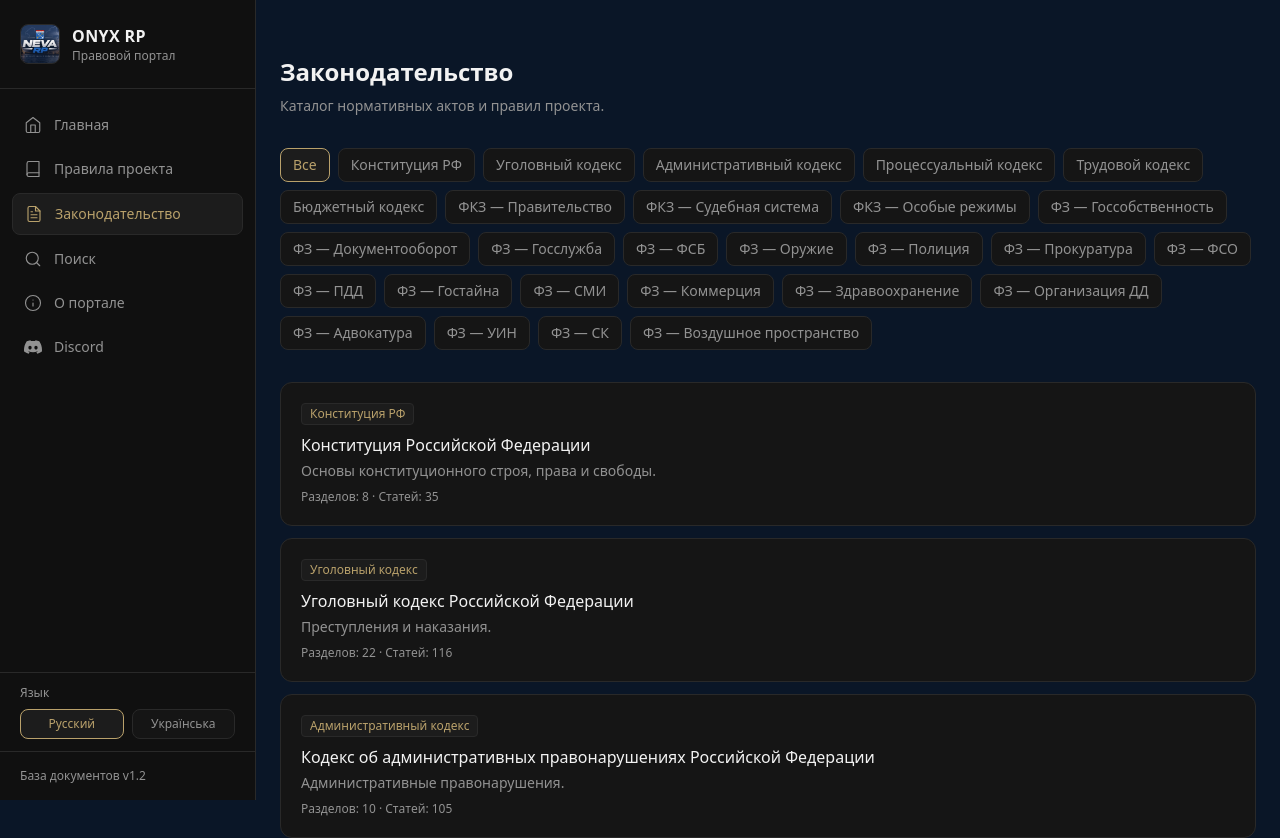
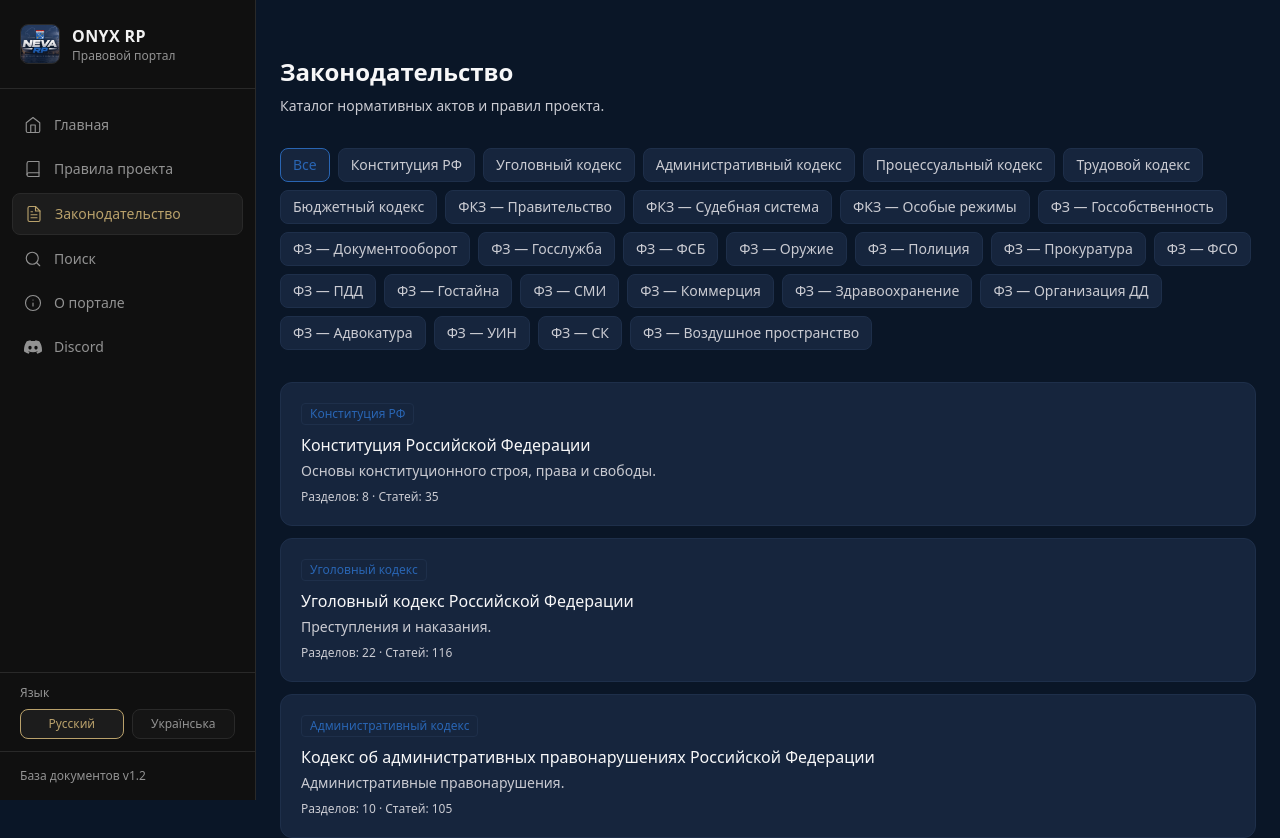
Before and after one commit to Enly52NGG/onyx, a Next.js app: page /documents in a window 1280 px wide. Shown: the top 838 px of the page. Built offline with nearby package versions, Linux system fonts and the light colour scheme.

Commit message:
Add files via upload

```diff
--- a/src/app/documents/page.tsx
+++ b/src/app/documents/page.tsx
@@ -20,8 +20,8 @@ function DocumentsContent() {
   return (
     <div className="max-w-5xl mx-auto px-6 py-10 lg:py-14">
       <div className="mb-8">
-        <h1 className="text-2xl font-semibold text-[#F2F2F2] mb-2">{t("allDocuments")}</h1>
-        <p className="text-[#929292] text-sm">{t("catalogDescription")}</p>
+        <h1 className="text-2xl font-semibold text-[#F7F7F8] mb-2">{t("allDocuments")}</h1>
+        <p className="text-[#CACBD2] text-sm">{t("catalogDescription")}</p>
       </div>
 
       <div className="flex flex-wrap gap-2 mb-8">
@@ -29,8 +29,8 @@ function DocumentsContent() {
           href="/documents"
           className={`px-3 py-1.5 rounded-lg text-sm border transition ${
             !category
-              ? "bg-[#1C1C1C] border-[#B9A16B] text-[#B9A16B]"
-              : "bg-[#151515] border-[#292929] text-[#929292] hover:text-[#F2F2F2]"
+              ? "bg-[#16253D] border-[#2965B3] text-[#2965B3]"
+              : "bg-[#16253D] border-[#1E2F4A] text-[#CACBD2] hover:text-[#F7F7F8]"
           }`}
         >
           {t("all")}
@@ -41,8 +41,8 @@ function DocumentsContent() {
             href={`/documents?category=${cat.id}`}
             className={`px-3 py-1.5 rounded-lg text-sm border transition ${
               category === cat.id
-                ? "bg-[#1C1C1C] border-[#B9A16B] text-[#B9A16B]"
-                : "bg-[#151515] border-[#292929] text-[#929292] hover:text-[#F2F2F2]"
+                ? "bg-[#16253D] border-[#2965B3] text-[#2965B3]"
+                : "bg-[#16253D] border-[#1E2F4A] text-[#CACBD2] hover:text-[#F7F7F8]"
             }`}
           >
             {localizeCategory(cat.id, cat.title, cat.description, locale).title}
@@ -51,7 +51,7 @@ function DocumentsContent() {
       </div>
 
       {filtered.length === 0 ? (
-        <div className="text-center py-16 text-[#929292]">
+        <div className="text-center py-16 text-[#CACBD2]">
           <p>{t("noDocsInCategory")}</p>
           <p className="text-sm mt-2">{t("materialsMayBeAdded")}</p>
         </div>
@@ -61,16 +61,16 @@ function DocumentsContent() {
             <Link
               key={doc.id}
               href={`/documents/${doc.slug}`}
-              className="block p-5 rounded-xl bg-[#151515] border border-[#292929] hover:border-[#B9A16B]/40 transition-all"
+              className="block p-5 rounded-xl bg-[#16253D] border border-[#1E2F4A] hover:border-[#2965B3]/40 transition-all"
             >
               <div className="flex flex-wrap items-center gap-2 mb-2">
-                <span className="text-xs px-2 py-0.5 rounded bg-[#1C1C1C] text-[#B9A16B] border border-[#292929]">
+                <span className="text-xs px-2 py-0.5 rounded bg-[#16253D] text-[#2965B3] border border-[#1E2F4A]">
                   {localizeCategory(doc.category, categoryMap[doc.category]?.title || doc.category, '', locale).title}
                 </span>
               </div>
-              <h2 className="font-medium text-[#F2F2F2] mb-1">{localizeDocumentMeta(doc.slug, doc.title, doc.shortTitle, doc.description, locale).title}</h2>
-              <p className="text-sm text-[#929292] line-clamp-2">{localizeDocumentMeta(doc.slug, doc.title, doc.shortTitle, doc.description, locale).description}</p>
-              <div className="mt-2 text-xs text-[#929292]">
+              <h2 className="font-medium text-[#F7F7F8] mb-1">{localizeDocumentMeta(doc.slug, doc.title, doc.shortTitle, doc.description, locale).title}</h2>
+              <p className="text-sm text-[#CACBD2] line-clamp-2">{localizeDocumentMeta(doc.slug, doc.title, doc.shortTitle, doc.description, locale).description}</p>
+              <div className="mt-2 text-xs text-[#CACBD2]">
                 {t("sections")}: {doc.sections.length} · {t("articles")}:{" "}
                 {doc.sections.reduce((acc, s) => acc + (s.articles?.length || 0), 0)}
               </div>
@@ -84,7 +84,7 @@ function DocumentsContent() {
 
 export default function DocumentsPage() {
   return (
-    <Suspense fallback={<div className="p-10 text-[#929292]">...</div>}>
+    <Suspense fallback={<div className="p-10 text-[#CACBD2]">...</div>}>
       <DocumentsContent />
     </Suspense>
   );
```
